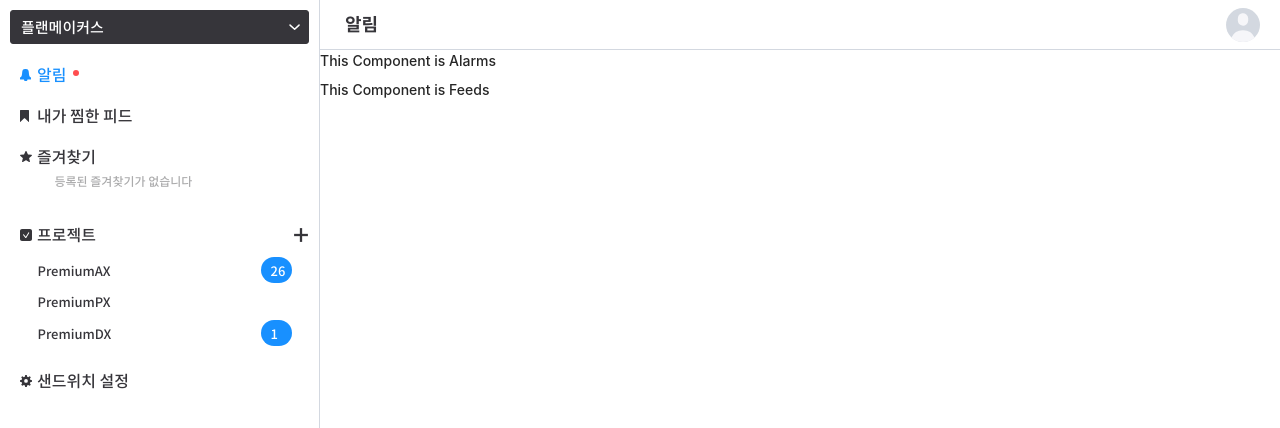
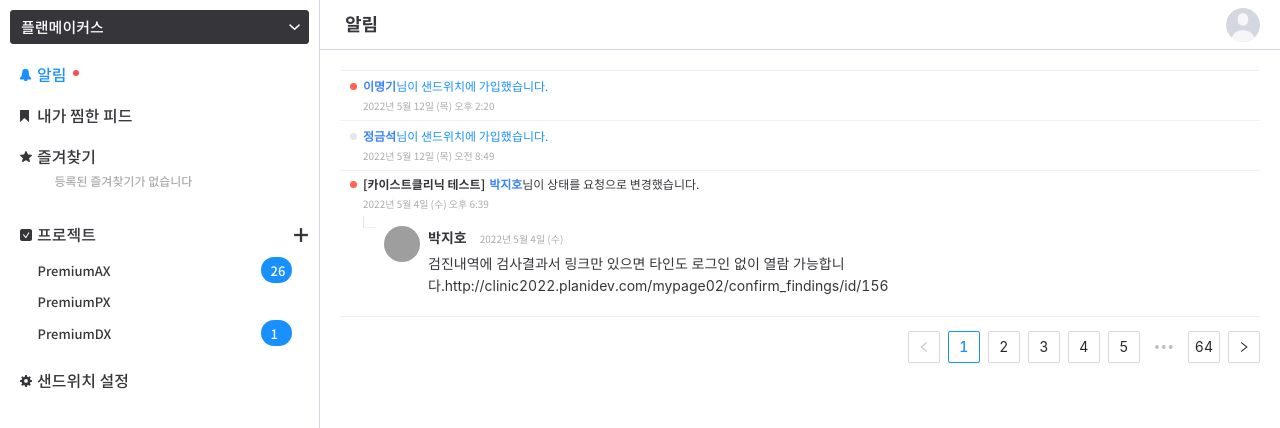
Before and after one commit to Juniee-hub/sandwich_renewal, a React (Create React App) app: page /sandwich/1 in a window 1280 px wide. Shown: the top 428 px of the page. Built offline with nearby package versions, Linux system fonts and the light colour scheme; no server answers; grey boxes are pictures that could not be loaded.

Commit message:
알림 패널 첫 세팅

```diff
--- a/src/components/centerPanels/alarms.jsx
+++ b/src/components/centerPanels/alarms.jsx
@@ -1,10 +1,123 @@
-import React from 'react'
+import React, { useEffect, useState } from 'react'
+import { Button, Empty, Pagination }  from 'antd'
+import { Link }                       from 'react-router-dom'
 
 import styles from './alarms.module.css'
+
 const Alarms = () => {
+
+    const [paging, setPaging] = useState({
+        // current: ParamHelper.parse(props.location.search).get('page') || 1,
+        current: 1,
+        defaultPageSize: 15,
+        showSizeChanger: false,
+        total: 947
+    })
+
+    useEffect(() => {
+
+        // return () => {
+        // }
+
+    }, [])
+
+    const handlePageChange = (page) => {
+
+        const pager = { ...paging, current: page }
+
+        console.log(pager)
+        setPaging(pager)
+
+        // Todo 다시 통신 하여 데이터 수정
+    }
+
     return (
-        <div>
-            <h4>This Component is Alarms</h4>
+        <div className={styles.wrap}>
+            <ul>
+                <li>
+                    <div className={styles.notificationWrap}>
+                        <div className={styles.notification}>
+                            <div className={styles.messageWrap}>
+                                <div className={styles.on}></div>
+                                <span>
+                                    <a href="#" className="_profile" data-id="22">
+                                        <strong>이명기</strong>님이 샌드위치에 가입했습니다.
+                                    </a>
+                                </span>
+                            </div>
+                            <span className={styles.date}>2022년 5월 12일 (목) 오후 2:20</span>
+                        </div>
+                    </div>
+                </li>
+
+                <li>
+                    <div className={styles.notificationWrap}>
+                        <div className={styles.notification}>
+                            <div className={styles.messageWrap}>
+                                <div></div>
+                                <span><a href="#" className="_profile" data-id="7"><strong>정금석</strong>님이 샌드위치에 가입했습니다.</a></span>
+                            </div>
+                            <span className={styles.date}>2022년 5월 12일 (목) 오전 8:49</span>
+                        </div>
+                    </div>
+                </li>
+
+                <li>
+                    <div className={styles.notificationWrap}>
+                        <div className={styles.notification}>
+                            <div className={styles.messageWrap}>
+                                <div className={styles.on}></div>
+                                <span className={styles.projectName}>[카이스트클리닉 테스트]</span><span><strong>박지호</strong>님이 상태를 요청으로 변경했습니다.</span>
+                            </div>
+                            <span className={styles.date}>2022년 5월 4일 (수) 오후 6:39</span>
+                        </div>
+
+                            <Link to={'/app/project?channel=8&amp;project=206#/comment/3003'}>
+                                <div>
+                                    <svg xmlns="http://www.w3.org/2000/svg" width="13.299" height="12.783" viewBox="0 0 13.299 12.783">
+                                        <path d="M-6303,6039.8v12.283h12.8" transform="translate(6303.501 -6039.801)" fill="none" stroke="#e4e5e8" strokeWidth="1.5"/>
+                                    </svg>
+                                    <div className={styles.msgBox}>
+                                        <div>
+                                            <div className={styles.thumbnailWrap}>
+                                                <img className={styles.thumbnail} src="https://sandwich.so/api/v1/storage/thumb/440" alt={'썸네일'}/>
+                                            </div>
+                                            <div className={styles.group}>
+                                                <div className={styles.infoWrap}>
+                                                    <div className={styles.nickNameWrap}>
+                                                        <div className="msg">
+                                                            <span className={styles.nickName}>박지호</span><span className={styles.date}>2022년 5월 4일 (수)</span>
+                                                        </div>
+                                                    </div>
+                                                </div>
+                                                <div className={styles.msgGroup}>
+                                                    {/*<div className="msg ql-editor">*/}
+                                                    <div className={`${styles.msg} ${styles.editor}`}>
+                                                        <div>검진내역에 검사결과서 링크만 있으면 타인도 로그인 없이 열람 가능합니다.http://clinic2022.planidev.com/mypage02/confirm_findings/id/156</div>
+                                                    </div>
+                                                    <div className={styles.msgAppWrap}></div>
+                                                </div>
+                                            </div>
+                                        </div>
+                                    </div>
+                                </div>
+                            </Link>
+                    </div>
+                </li>
+
+            </ul>
+
+            <div className={styles.paginationWrap}>
+                <Pagination {...paging} onChange={handlePageChange}/>
+            </div>
+
+
+            {/*<div style={{ display: 'flex', flexDirection: 'column', alignItems: 'center' }}>*/}
+            {/*    <Empty description="새로운 구성원 또는 파트너를 초대하여 샌드위치를 시작해보세요." />*/}
+            {/*    <Button type="primary" shape="round" size="large" style={{ width: 180 }} onClick={this.handleGoSetting}>샌드위치에 초대하기</Button>*/}
+            {/*</div>*/}
+
+
         </div>
     )
 }
--- a/src/components/centerPanels/alarms.module.css
+++ b/src/components/centerPanels/alarms.module.css
@@ -0,0 +1,187 @@
+.wrap {
+    display: flex;
+    flex-direction: column;
+    /*float: left;*/
+    height: 100%;
+    padding: 0 20px;
+    width: 100%;
+}
+
+.wrap > ul {
+    border-top: 1px solid #f0f0f0;
+    margin-top: 20px;
+}
+
+.wrap > ul li > a {
+    transform: scale(.8);
+    transform-origin: 0 0;
+}
+.wrap > ul li {
+    align-items: center;
+    border-bottom: 1px solid #f0f0f0;
+    display: flex;
+    justify-content: space-between;
+    min-height: 50px;
+    padding: 0 10px;
+}
+
+.notificationWrap {
+    align-items: flex-start;
+    display: flex;
+    flex-direction: column;
+}
+.notification {
+    display: flex;
+    flex-direction: column;
+    font-family: 'notoR','serif';
+    font-size: 12px;
+    padding: 4px 0;
+}
+
+.messageWrap{
+    align-items: center!important;
+    color: #36353a;
+    display: flex!important;
+    overflow: hidden;
+    text-overflow: ellipsis;
+    white-space: nowrap;
+}
+.messageWrap > div{
+    background: #e4e5e8;
+    border-radius: 7px;
+    height: 7px;
+    margin-right: 6px;
+    width: 7px;
+}
+.messageWrap > div.on{
+    background: #ff6450;
+}
+
+.messageWrap > .projectName{
+    color: #36353a;
+    float: left;
+    font-family: 'notoB', 'serif';
+    font-size: 12px;
+    margin-right: 4px;
+    text-align: center;
+}
+
+.notificationWrap strong{
+    color: #3c82ff;
+}
+
+.date{
+    color: #ababac;
+    font-family: 'notoR','serif';
+    font-size: 10px;
+    margin-left: 13px;
+    margin-top: 2px;
+}
+
+.notificationWrap > a > div{
+    display: flex;
+    margin-left: 13px;
+}
+
+.msgBox{
+    align-items: flex-end;
+    background-color: #fff;
+    border-radius: 6px;
+    display: flex;
+    flex-direction: column;
+    justify-content: flex-start;
+    margin-bottom: 3px;
+    min-height: 80px;
+    padding: 10px;
+    width: 100%;
+
+    background: none!important;
+    min-height: auto!important;
+    padding: 10px 8px 6px!important;
+}
+
+.msgBox > div{
+    display: flex;
+    width: 100%;
+}
+
+.thumbnailWrap{
+    height: 100%;
+    width: 42px;
+}
+
+.thumbnail{
+    border: 0;
+    border-radius: 36px;
+    height: 36px;
+    margin: auto;
+    object-fit: cover;
+    overflow: hidden;
+    vertical-align: top;
+    width: 36px;
+}
+
+.group{
+    align-items: flex-start;
+    display: flex;
+    flex-direction: column
+}
+
+.infoWrap{
+    color: #36353a;
+    cursor: pointer;
+    display: flex;
+    flex-direction: column;
+    height: 100%;
+    /*padding-left: 10px;*/
+    /*width: calc(100% - 10px);*/
+    width: auto!important;
+    margin-left: 5px;
+    padding-left: 0!important;
+}
+
+.nickNameWrap{
+    align-items: flex-start;
+    display: flex;
+    height: 22px;
+    justify-content: space-between;
+    width: 100%;
+}
+
+.nickName{
+    font-family: 'notoB', 'serif';
+    font-size: 14px;
+}
+
+.msgGroup{
+    align-items: flex-start;
+    display: flex;
+    flex-direction: column;
+    justify-content: flex-end;
+    width: 100%;
+}
+
+.msgGroup .msg{
+    align-items: flex-start;
+    display: flex;
+    flex-direction: column;
+    justify-content: flex-start;
+    width: 100%;
+    color: #36353a;
+    margin-left: 5px;
+}
+
+.msgGroup .editor{
+    padding: 5px 0 0!important;
+}
+
+.msgAppWrap{
+    margin-top: 10px;
+    width: 100%;
+}
+
+.paginationWrap {
+    display: flex;
+    justify-content: end;
+    padding-bottom: 20px;
+}
```
